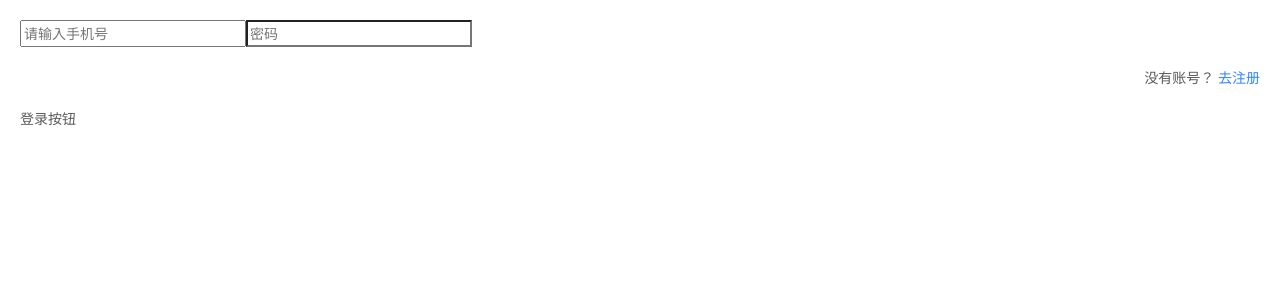
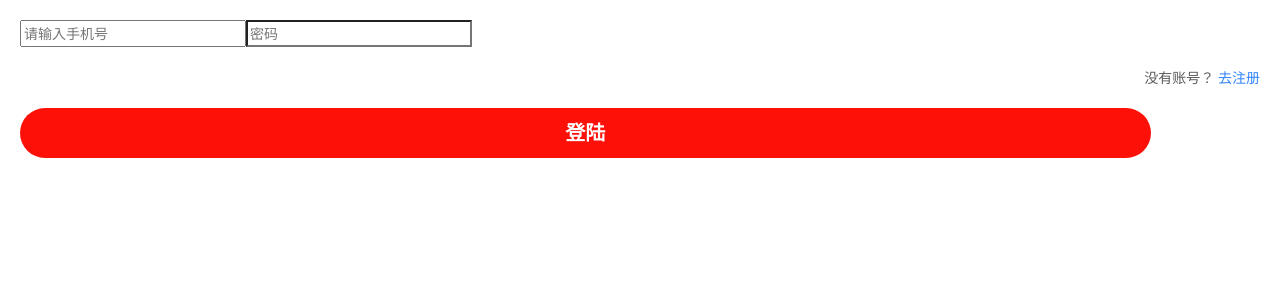
Before and after one commit to LFH163GitHub/heimatoutiao, a Vue app: page /#/login in a window 1280 px wide. Shown: the top 300 px of the page. Built offline with nearby package versions, Linux system fonts and the light colour scheme; a small style sheet from the web is missing.

Commit message:
封装组件——按钮, 并在登陆页面使用这个按钮

```diff
--- /dev/null
+++ b/src/components/hmbtn.vue
@@ -0,0 +1,28 @@
+<template>
+  <!--  插槽的使用
+ 单击事件的发出 -->
+  <div class="btn" @click="handlerclick">
+    <span class="iconfont" :class="icon"></span>
+    <slot></slot>
+  </div>
+</template>
+
+<script>
+export default {
+  props: ["icon"]
+};
+</script>
+
+<style lang="less" scoped>
+.btn {
+  width: 318 * 100vw/360;
+  height: 50px;
+  background-color: rgb(252, 16, 8);
+  border-radius: 25px;
+  line-height: 50px;
+  text-align: center;
+  color: #fff;
+  font-weight: bold;
+  font-size: 20px;
+}
+</style>
--- a/src/views/Login.vue
+++ b/src/views/Login.vue
@@ -14,13 +14,18 @@
         没有账号？
         <a href="#/register" class="">去注册</a>
       </p>
-      <div data-v-4bc01e24="" class="button">登录按钮</div>
+      <hmbtn>登陆</hmbtn>
     </div>
   </div>
 </template>
 
 <script>
-export default {};
+import hmbtn from '../components/hmbtn';
+export default {
+  components:{
+    hmbtn
+  }
+};
 </script>
 
 <style lang="less" scoped>
```
